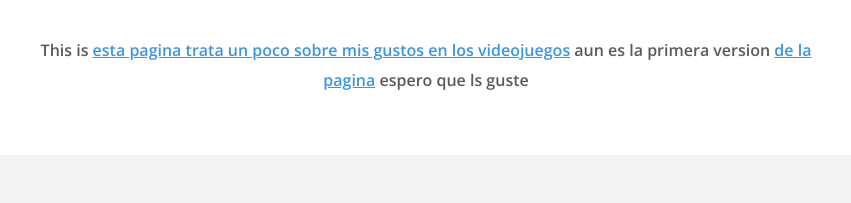
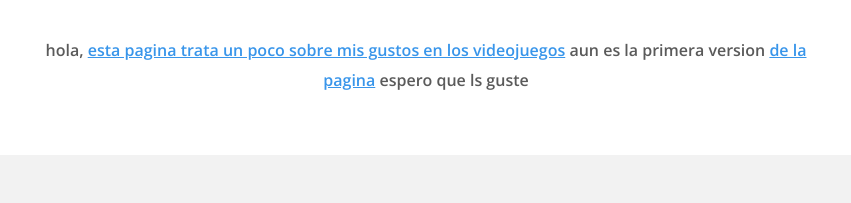
Before and after one commit to Leonel-David-Navarro-Meneses/Leonel-David-Navarro-Meneses.github.io, a plain HTML site: page index.html in a window 1280 px wide. Shown: the part 716-919 px from the top of the page, 214-1065 px from the left. Drawn offline with nearby package versions, Linux system fonts and the light colour scheme.

Commit message:
Update index.html

```diff
--- a/index.html
+++ b/index.html
@@ -36,7 +36,7 @@
 
 				<div class="texto">
 					<h3 class="titulo">Acerca de esta pagina</h3>
-					<p>This is <span class="bold">esta pagina trata un poco sobre mis gustos en los videojuegos</span> aun es la primera version <span class="bold"> de la pagina</span> espero que ls guste</p>
+					<p> hola, <span class="bold">esta pagina trata un poco sobre mis gustos en los videojuegos</span> aun es la primera version <span class="bold"> de la pagina</span> espero que ls guste</p>
 				</div>
 			</div>
 		</section>
```
